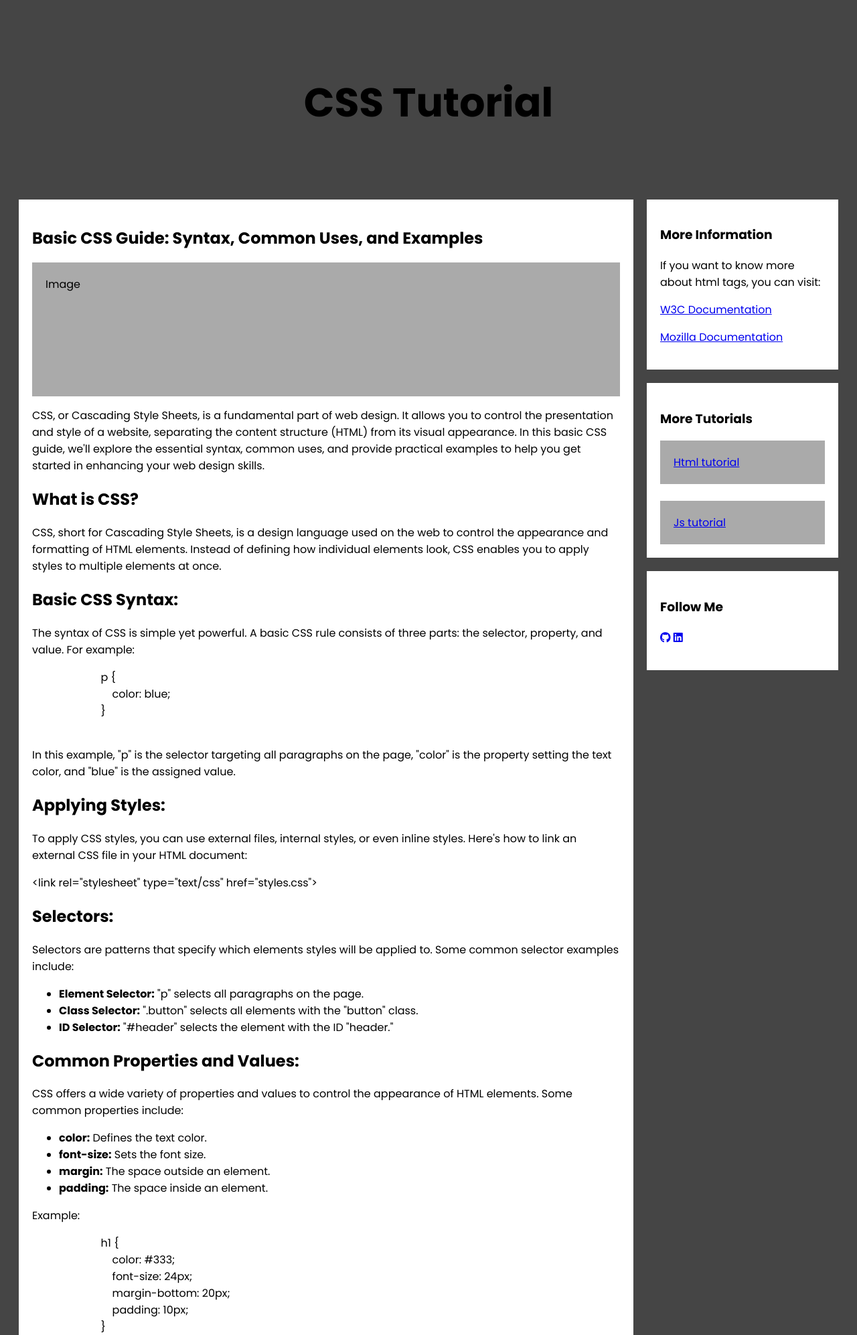
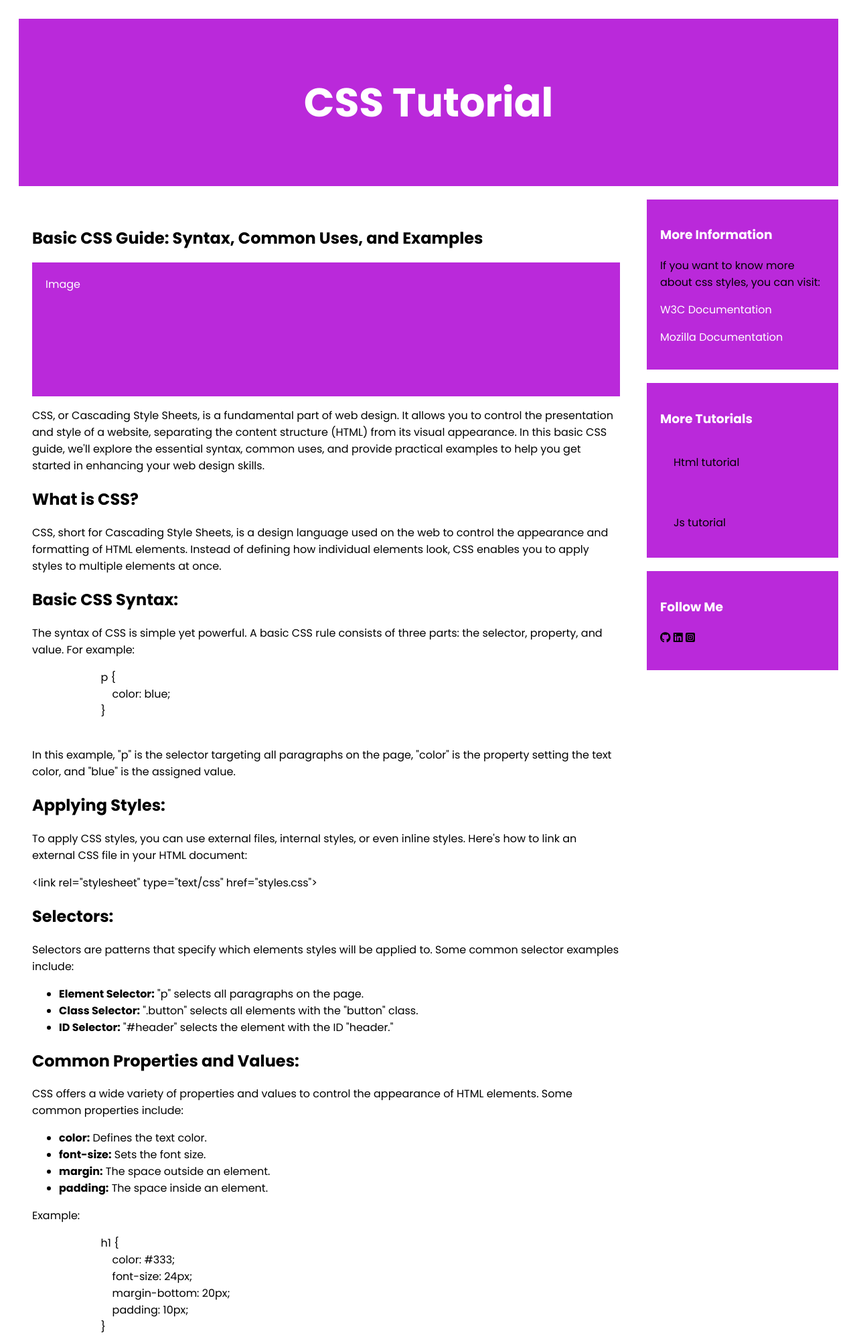
Before and after one commit to FernandoArroliga/LiveCodeEditor, a Django app: page /css_docs/ in a window 1280 px wide. Shown: the top 1994 px of the page at 67% size. Run offline with Django 4.2, Linux system fonts and the light colour scheme; some libraries are stand-ins or nearby versions.

Commit message:
"Documenting and organizing css_docs page part-1"

```diff
--- a/livecodeapp/static/css/css_docs.css
+++ b/livecodeapp/static/css/css_docs.css
@@ -1,16 +1,18 @@
 /* Font Family from Google Fonts */
 @import url('https://fonts.googleapis.com/css2?family=Lora&family=Montserrat&family=Open+Sans:wght@800&family=Playfair+Display:wght@500;600;700;800;900&family=Poppins:ital,wght@0,100;0,200;0,400;0,500;0,600;0,700;1,200;1,300;1,400;1,500;1,700&family=Quicksand:wght@400;500;600;700&display=swap');
 
+/* Default Configuration */
 * {
     box-sizing: border-box;
     font-family: "Poppins", sans-serif;
 }
 
+/* Body */
 body {
     font-family: Arial;
     padding: 20px;
     /*background: #f1f1f1; */
-    background: #454545;
+    background: white;
 }
 
 /* Header/Blog Title */
@@ -19,7 +21,11 @@ body {
     font-size: 40px;
     text-align: center;
     /* background: white; */
-    background: #454545;
+    background: #ba29da;
+}
+
+.header h2 {
+    color: #fff;
 }
 
 /* Create two unequal columns that floats next to each other */
@@ -38,9 +44,10 @@ body {
 
 /* Fake image */
 .fakeimg {
-    background-color: #aaa;
+    background-color: #ba29da;
     width: 100%;
     padding: 20px;
+    color: white;
 }
 
 /* Add a card effect for articles */
@@ -49,6 +56,27 @@ body {
     padding: 20px;
     margin-top: 20px;
   }
+
+/* Delete link effect */
+.card a {
+    text-decoration: none;
+}
+
+/* link effects */
+.doc-link:hover {
+    color: #ba29da;
+    text-decoration: underline;
+}
+
+.fakeimg:hover {
+    color: #ba29da;
+    text-decoration: underline;
+}
+
+/* Change background icon color */
+.card .fa-brands {
+    color: black;
+}
 
 /* Clear floats after the columns */
 .row:after {
@@ -61,9 +89,9 @@ body {
 .footer {
     padding: 20px;
     text-align: center;
-    background: #ddd;
+    background: #fff;
     margin-top: 20px;
-    background: #454545;
+    background: #ba29da;
 }
 
 /* Responsive layout - when the screen is less than 800px wide, make the two columns stack on top of each other instead of next to each other */
--- a/livecodeapp/templates/css_docs.html
+++ b/livecodeapp/templates/css_docs.html
@@ -2,9 +2,16 @@
 <!DOCTYPE html>
 <html lang="en">
 <head>
+
+    <!-- Meta Information -->
     <meta charset="UTF-8">
     <meta name="viewport" content="width=device-width, initial-scale=1.0">
-    <title>Live Code</title>
+
+    <!-- Title of the Page -->
+    <title>Css Tutorial</title>
+
+    <!-- Author: Fernando Arroliga -->
+    <!-- Creation Date: March 27, 2023 -->
 
     <!--Font Awesome Icons-->
     <script src="https://kit.fontawesome.com/9a6f0fd7f8.js" crossorigin="anonymous"></script>
@@ -14,13 +21,21 @@
 
 </head>
 <body>
+
+    <!-- Header Text -->
     <div class="header">
         <h2>CSS Tutorial</h2>
     </div>
 
+    <!-- Main Container -->
     <div class="row">
+
+        <!-- Left Column -->
         <div class="leftcolumn">
+
+            <!-- Main Content -->
             <div class="card">
+                <!-- content -->
                 <h2>Basic CSS Guide: Syntax, Common Uses, and Examples</h2>
                 <div class="fakeimg" style="height:200px;">Image</div>
                 <p>
@@ -153,49 +168,56 @@
                     the appearance of your websites, and mastering its fundamentals will
                     allow you to create more attractive and functional web experiences.
                 </p>
+
             </div>
+
         </div>
 
+        <!-- Right Column -->
         <div class="rightcolumn">
-            <div class="card">
 
-                <!--More information section-->
-
-                <h3>More Information</h3>
-                <p>If you want to know more about html tags, you can visit:</p>
+            <!--More Information Section-->
+            <div class="card" style="background: #ba29da;">
+                <!-- content -->
+                <h3 style="color: white;">More Information</h3>
+                <p>If you want to know more about css styles, you can visit:</p>
                 <p>
-                    <a href="https://html.spec.whatwg.org/multipage/#toc-syntax" target="_blank">W3C Documentation</a>
+                    <a href="https://html.spec.whatwg.org/multipage/#toc-syntax" target="_blank" style="color: white;">W3C Documentation</a>
                 </p>
                 <p>
-                    <a href="https://developer.mozilla.org/en-US/docs/Web/HTML" target="_blank">Mozilla Documentation</a>
+                    <a href="https://developer.mozilla.org/en-US/docs/Web/HTML" target="_blank" style="color: white;">Mozilla Documentation</a>
                 </p>
+
             </div>
 
-            <div class="card">
-
-                <!--More tutorials section-->
-
+            <!--More Tutorials Section-->
+            <div class="card" style="background: #ba29da; color: white;">
+                <!-- content -->
                 <h3>More Tutorials</h3>
-                <div class="fakeimg"><a href="{% url "html_docs" %}">Html tutorial</a></div><br>
-                <div class="fakeimg"><a href="{% url "js_docs" %}">Js tutorial</a></div>
+                <div class="fakeimg"><a href="{% url "html_docs" %}" style="color: black;">Html tutorial</a></div><br>
+                <div class="fakeimg"><a href="{% url "js_docs" %}" style="color: black;">Js tutorial</a></div>
             </div>
 
-            <!--Follo me section-->
-
-            <div class="card">
+            <!--Follow me section-->
+            <div class="card" style="background: #ba29da; color: white;">
+                <!-- content -->
                 <h3>Follow Me</h3>
                 <p>
                     <a href="https://github.com/FernandoArroliga" class="social-icon" target="_blank"><i class="fa-brands fa-github"></i></a>
-                    <a href="https://www.linkedin.com" class="social-icon" target="_blank"><i class="fa-brands fa-linkedin"></i></a>
+                    <a href="https://www.linkedin.com/in/fernando-arroliga-460073284" class="social-icon" target="_blank"><i class="fa-brands fa-linkedin"></i></a>
+                    <a href="https://www.instagram.com" class="social-icon" target="_blank"><i class="fa-brands fa-square-instagram"></i></a>
                 </p>
             </div>
 
         </div>
+
     </div>
 
+    <!-- Footer Section -->
     <div class="footer">
         <p>&copy; 2023 Personal Website. All rights reserved.</p>
     </div>
+
 </body>
 
 </html>
```
